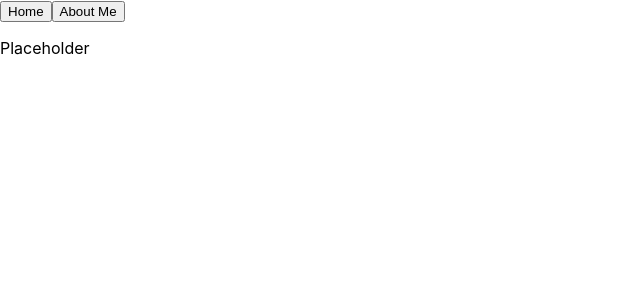
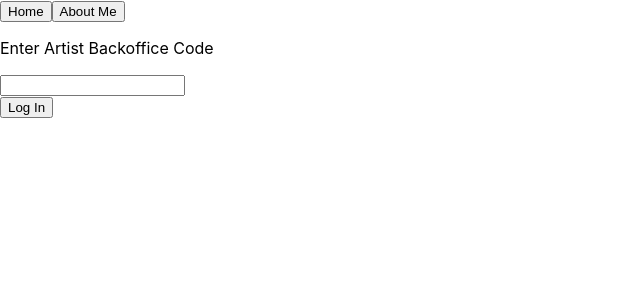
Before and after one commit to Fernot94/Leafie, a Next.js app: page /admin in a window 1280 px wide. Shown: the top 300 px of the page, without its empty margins (0-640 px from the left). Built offline with nearby package versions, Linux system fonts and the light colour scheme.

Commit message:
added admin

```diff
--- a/pages/admin.jsx
+++ b/pages/admin.jsx
@@ -1,9 +1,26 @@
 import { useState } from "react";
 
 export default function Admin() {
+  const [input, setInput] = useState("");
+  const [code, setCode] = useState("");
+
+  const handleClick = () => {
+    setCode(input);
+  };
   return (
     <div>
-      <p>Placeholder</p>
+      <div>
+        <p>Enter Artist Backoffice Code</p>
+        <div className="inputBox">
+          <input
+            type="text"
+            value={input}
+            onChange={(e) => setInput(e.target.value)}
+          />
+          <br />
+          <button onClick={handleClick}>Log In</button>
+        </div>
+      </div>
     </div>
   );
 }
```
